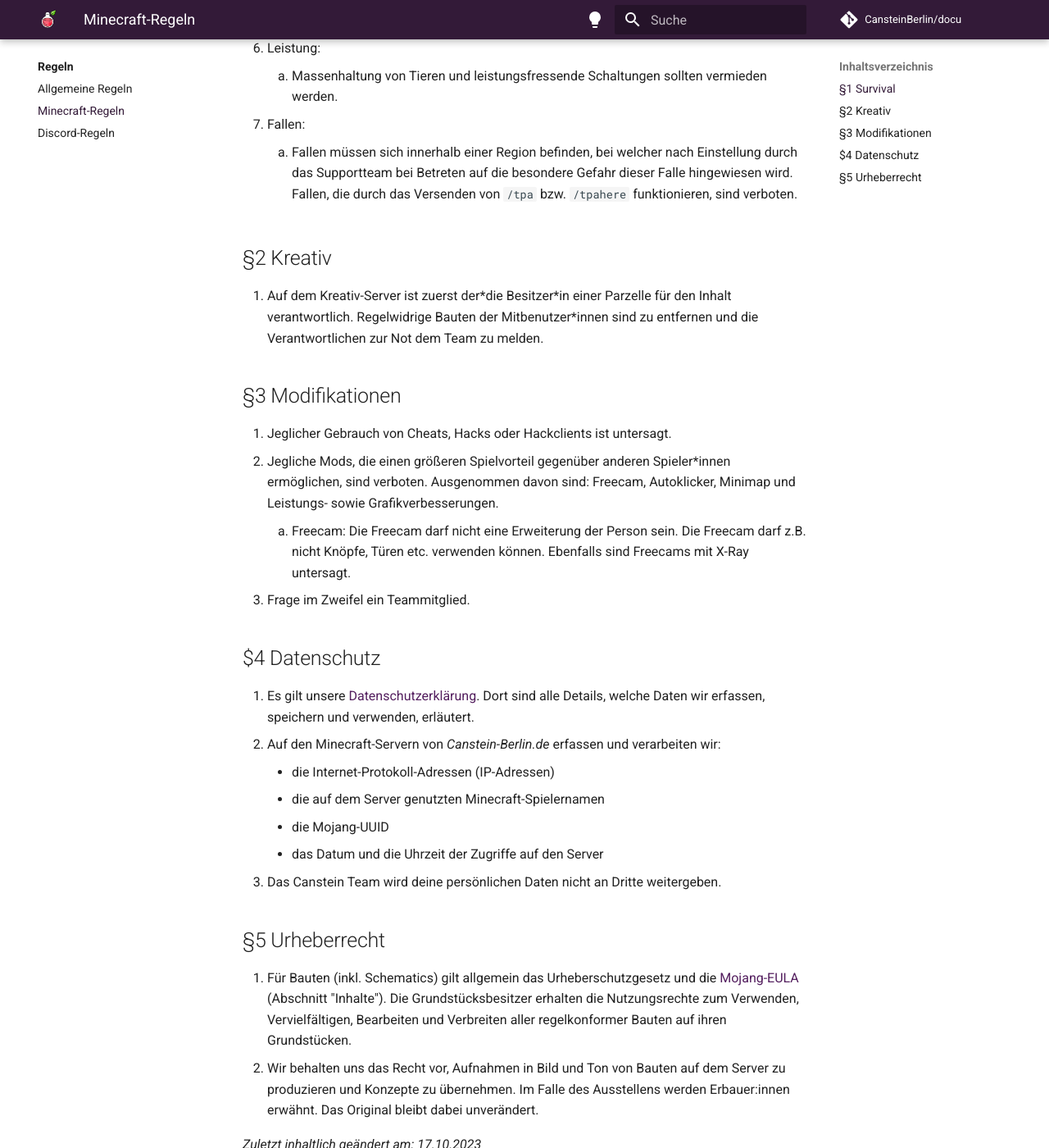
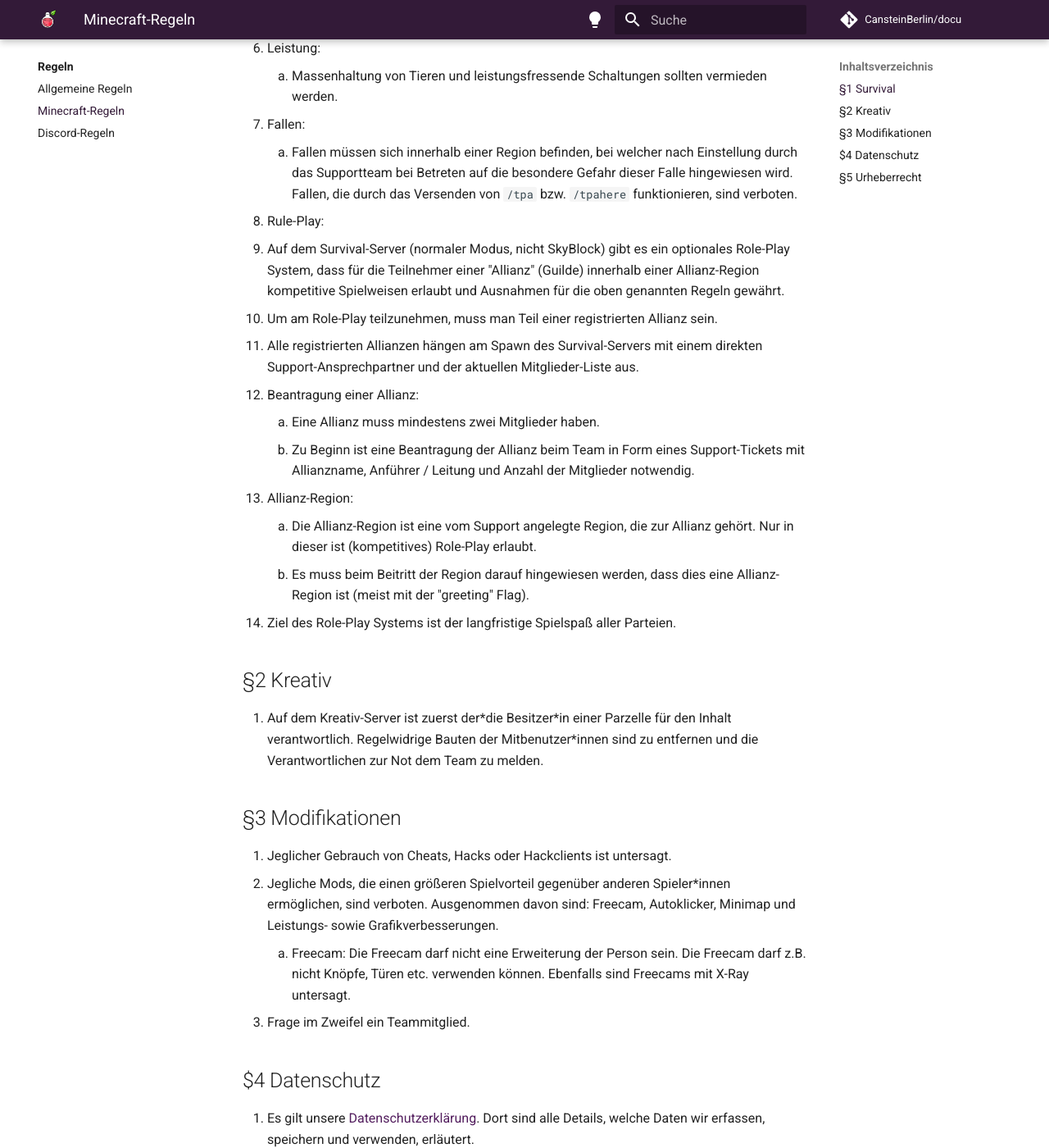
Before and after one commit to CansteinBerlin/docu, an MkDocs documentation site: the page built from docs/rules/minecraft.md, in a window 1280 px wide and 1400 px high, scrolled down 1077 px. Shown: the whole window at 82% size. Built offline with MkDocs 1.6.1 and Material for MkDocs 9.7.7, drawn with Linux system fonts in a browser that asks for light colours; comment, search, counter and statistics services are not loaded; some of the changed text lies outside the part shown.

Commit message:
Adding Rule-Play section in §1

```diff
--- a/docs/rules/minecraft.md
+++ b/docs/rules/minecraft.md
@@ -20,6 +20,17 @@
     1. Massenhaltung von Tieren und leistungsfressende Schaltungen sollten vermieden werden.
 7. Fallen:
     1. Fallen müssen sich innerhalb einer Region befinden, bei welcher nach Einstellung durch das Supportteam bei Betreten auf die besondere Gefahr dieser Falle hingewiesen wird. Fallen, die durch das Versenden von `/tpa` bzw. `/tpahere` funktionieren, sind verboten.
+8. Rule-Play:
+   1. Auf dem Survival-Server (normaler Modus, nicht SkyBlock) gibt es ein optionales Role-Play System, dass für die Teilnehmer einer "Allianz" (Guilde) innerhalb einer Allianz-Region kompetitive Spielweisen erlaubt und Ausnahmen für die oben genannten Regeln gewährt.
+   2. Um am Role-Play teilzunehmen, muss man Teil einer registrierten Allianz sein.
+   3. Alle registrierten Allianzen hängen am Spawn des Survival-Servers mit einem direkten Support-Ansprechpartner und der aktuellen Mitglieder-Liste aus.
+   4. Beantragung einer Allianz:
+      1. Eine Allianz muss mindestens zwei Mitglieder haben.
+      2. Zu Beginn ist eine Beantragung der Allianz beim Team in Form eines Support-Tickets mit Allianzname, Anführer / Leitung und Anzahl der Mitglieder notwendig.
+   5. Allianz-Region:
+      1. Die Allianz-Region ist eine vom Support angelegte Region, die zur Allianz gehört. Nur in dieser ist (kompetitives) Role-Play erlaubt.
+      2. Es muss beim Beitritt der Region darauf hingewiesen werden, dass dies eine Allianz-Region ist (meist mit der "greeting" Flag).
+   6. Ziel des Role-Play Systems ist der langfristige Spielspaß aller Parteien.
 
 ## §2 Kreativ
 1. Auf dem Kreativ-Server ist zuerst der*die Besitzer*in einer Parzelle für den Inhalt verantwortlich. Regelwidrige Bauten der Mitbenutzer*innen sind zu entfernen und die Verantwortlichen zur Not dem Team zu melden.
```
Also changed, not shown: other parts of docs/rules/minecraft.md (+1 -1 lines).
